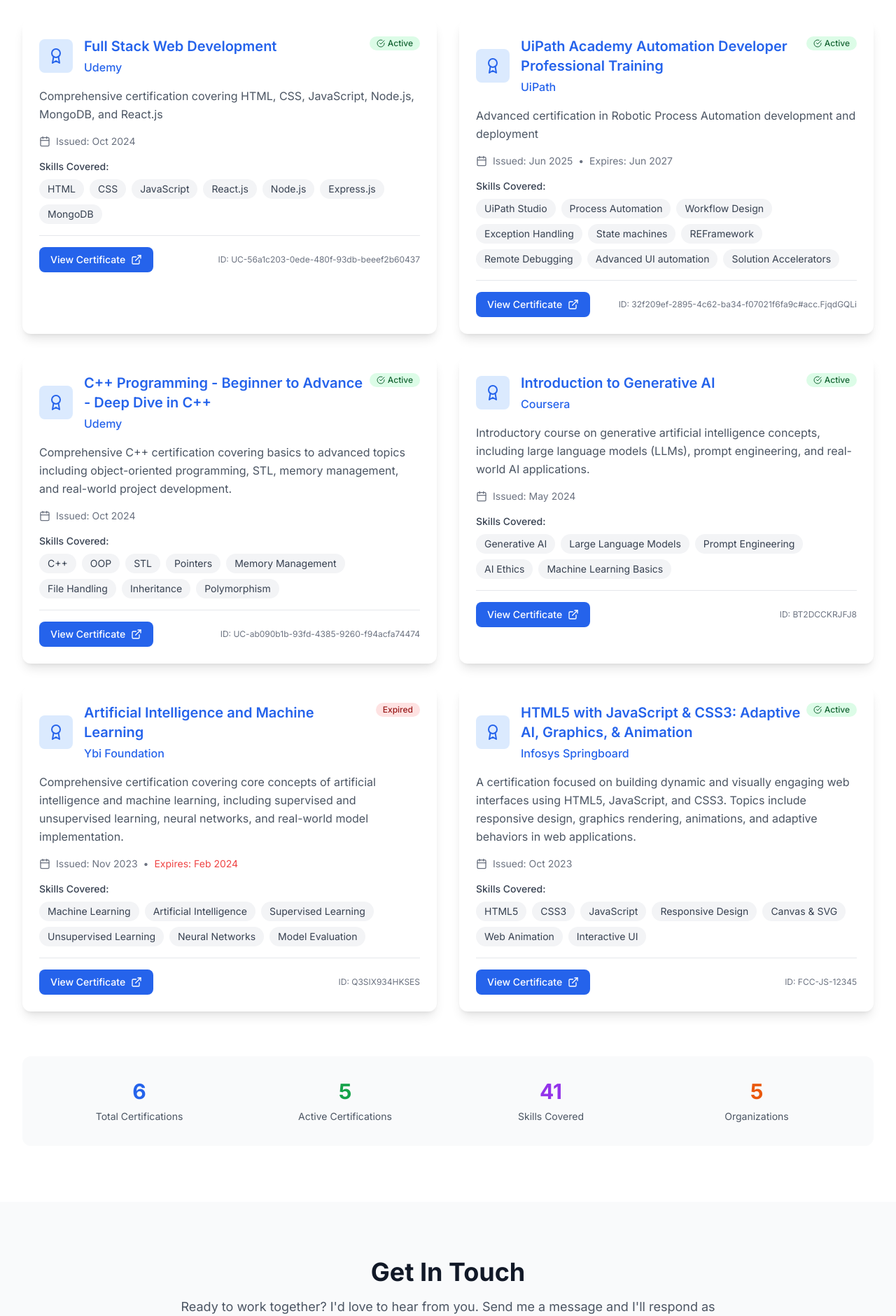
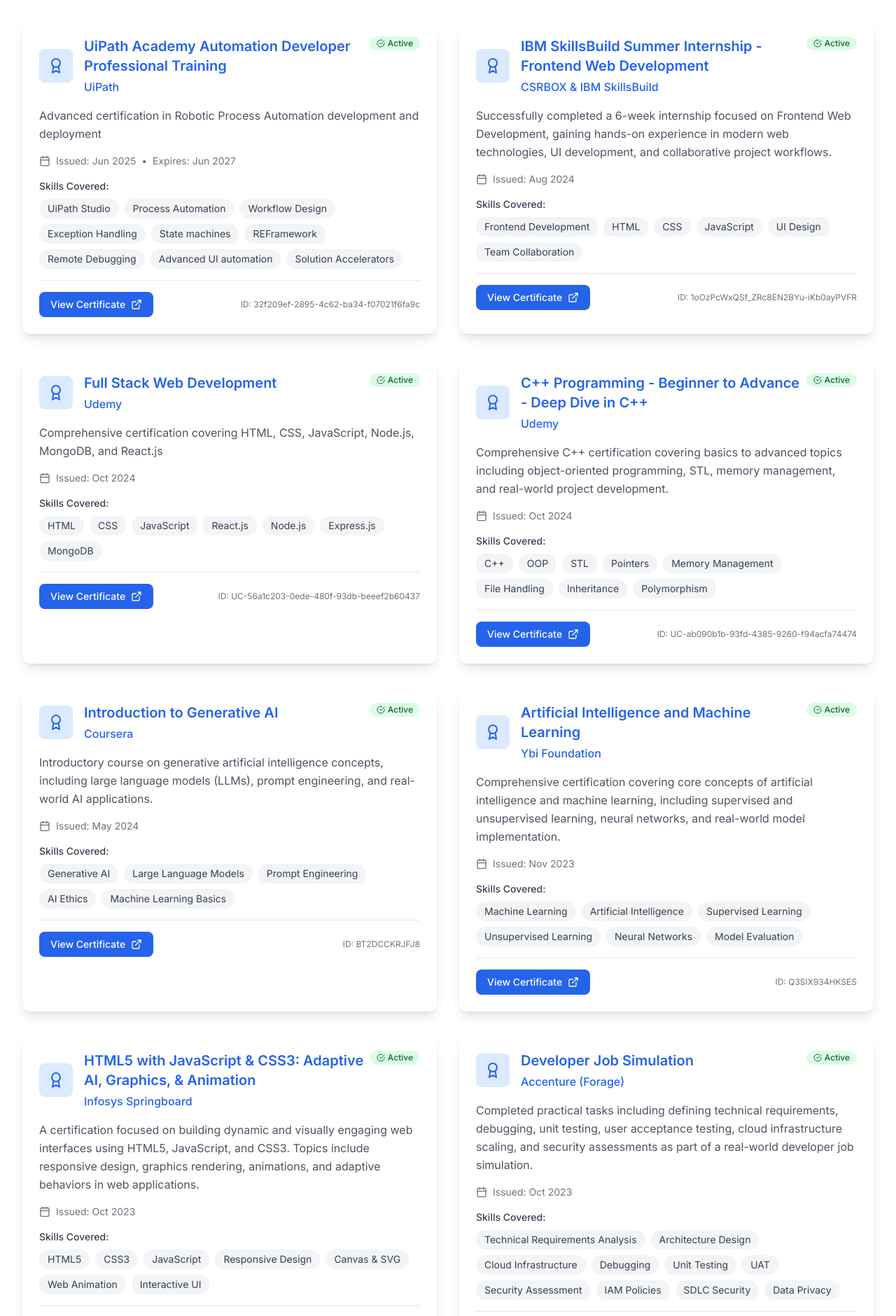
Before and after one commit to niranjansingh0/Portfolio-Website, a React (Create React App) app: page / in a window 1280 px wide. Shown: the part 5240-7120 px from the top of the page at 70% size. Built offline with nearby package versions, Linux system fonts and the light colour scheme.

Commit message:
Add more certificate

```diff
--- a/src/data/certifications.js
+++ b/src/data/certifications.js
@@ -1,6 +1,29 @@
 export const certifications = [
   {
     id: 1,
+    title: 'UiPath Academy Automation Developer Professional Training',
+    organization: 'UiPath',
+    date: 'Jun 2025',
+    expiryDate: 'Jun 2027',
+    description: 'Advanced certification in Robotic Process Automation development and deployment',
+    link: 'https://credentials.uipath.com/32f209ef-2895-4c62-ba34-f07021f6fa9c#acc.FjqdGQLi',
+    credentialId: '32f209ef-2895-4c62-ba34-f07021f6fa9c',
+    skills: ['UiPath Studio', 'Process Automation', 'Workflow Design', 'Exception Handling','State machines', 'REFramework','Remote Debugging','Advanced UI automation','Solution Accelerators'],
+    verified: true
+  },
+  {
+    id: 2,
+    title: 'IBM SkillsBuild Summer Internship - Frontend Web Development',
+    organization: 'CSRBOX & IBM SkillsBuild',
+    date: 'Aug 2024',
+    description: 'Successfully completed a 6-week internship focused on Frontend Web Development, gaining hands-on experience in modern web technologies, UI development, and collaborative project workflows.',
+    link: 'https://drive.google.com/file/d/1LYyZ8FAY-Y7fse00oSF5b-vKk1t8EhNj/view?usp=drive_link',
+    credentialId: '1oOzPcWxQSf_ZRc8EN2BYu-iKb0ayPVFR',
+    skills: ['Frontend Development', 'HTML', 'CSS', 'JavaScript', 'UI Design', 'Team Collaboration'],
+    verified: true
+  },
+  {
+    id: 3,
     title: 'Full Stack Web Development',
     organization: 'Udemy',
     date: 'Oct 2024',
@@ -11,19 +34,7 @@
     verified: true
   },
   {
-    id: 2,
-    title: 'UiPath Academy Automation Developer Professional Training',
-    organization: 'UiPath',
-    date: 'Jun 2025',
-    expiryDate: 'Jun 2027',
-    description: 'Advanced certification in Robotic Process Automation development and deployment',
-    link: 'https://credentials.uipath.com/32f209ef-2895-4c62-ba34-f07021f6fa9c#acc.FjqdGQLi',
-    credentialId: '32f209ef-2895-4c62-ba34-f07021f6fa9c#acc.FjqdGQLi',
-    skills: ['UiPath Studio', 'Process Automation', 'Workflow Design', 'Exception Handling','State machines', 'REFramework','Remote Debugging','Advanced UI automation','Solution Accelerators'],
-    verified: true
-  },
-  {
-    id: 3,
+    id: 4,
     title: 'C++ Programming - Beginner to Advance - Deep Dive in C++',
     organization: 'Udemy',
     date: 'Oct 2024',
@@ -33,9 +44,8 @@
     skills: ['C++', 'OOP', 'STL', 'Pointers', 'Memory Management', 'File Handling', 'Inheritance', 'Polymorphism'],
     verified: true
   },
-
   {
-    id: 4,
+    id: 5,
     title: 'Introduction to Generative AI',
     organization: 'Coursera',
     date: 'May 2024',
@@ -45,22 +55,19 @@
     skills: ['Generative AI', 'Large Language Models', 'Prompt Engineering', 'AI Ethics', 'Machine Learning Basics'],
     verified: true
   },
-
   {
-     id: 5,
+    id: 6,
     title: 'Artificial Intelligence and Machine Learning',
     organization: 'Ybi Foundation',
     date: 'Nov 2023',
-     expiryDate: 'Feb 2024',
     description: 'Comprehensive certification covering core concepts of artificial intelligence and machine learning, including supervised and unsupervised learning, neural networks, and real-world model implementation.',
-     link: 'https://drive.google.com/file/d/1Pa-Og-t7bWIsCzxNduLCzNtSeGxzse_T/view?usp=drive_link',
+    link: 'https://foundationybi.trainercentralsite.in/certificate-validation?credentialId=Q3SIX934HKSES',
     credentialId: 'Q3SIX934HKSES',
     skills: ['Machine Learning', 'Artificial Intelligence', 'Supervised Learning', 'Unsupervised Learning', 'Neural Networks', 'Model Evaluation'],
     verified: true
   },
-
   {
-   id: 6,
+    id: 7,
     title: 'HTML5 with JavaScript & CSS3: Adaptive AI, Graphics, & Animation',
     organization: 'Infosys Springboard',
     date: 'Oct 2023',
@@ -69,6 +76,20 @@
     credentialId: 'FCC-JS-12345',
     skills: ['HTML5', 'CSS3', 'JavaScript', 'Responsive Design', 'Canvas & SVG', 'Web Animation', 'Interactive UI'],
     verified: true
+  },
+  {
+    id: 8,
+    title: 'Developer Job Simulation',
+    organization: 'Accenture (Forage)',
+    date: 'Oct 2023',
+    description: 'Completed practical tasks including defining technical requirements, debugging, unit testing, user acceptance testing, cloud infrastructure scaling, and security assessments as part of a real-world developer job simulation.',
+    link: 'https://forage-uploads-prod.s3.amazonaws.com/completion-certificates/Accenture%20Nordics/PxenP4rHNE6Bh4nQz_Accenture%20Nordics_jKvpMtM4kaW6ECCFA_1697573138125_completion_certificate.pdf',
+    credentialId: 'sNiAzjMWCYKRXooZT',
+    skills: [
+      'Technical Requirements Analysis', 'Architecture Design', 'Cloud Infrastructure',
+      'Debugging', 'Unit Testing', 'UAT', 'Security Assessment', 'IAM Policies',
+      'SDLC Security', 'Data Privacy'
+    ],
+    verified: true
   }
-
 ];
```
Lines whose indentation alone changed are shown as unchanged.
